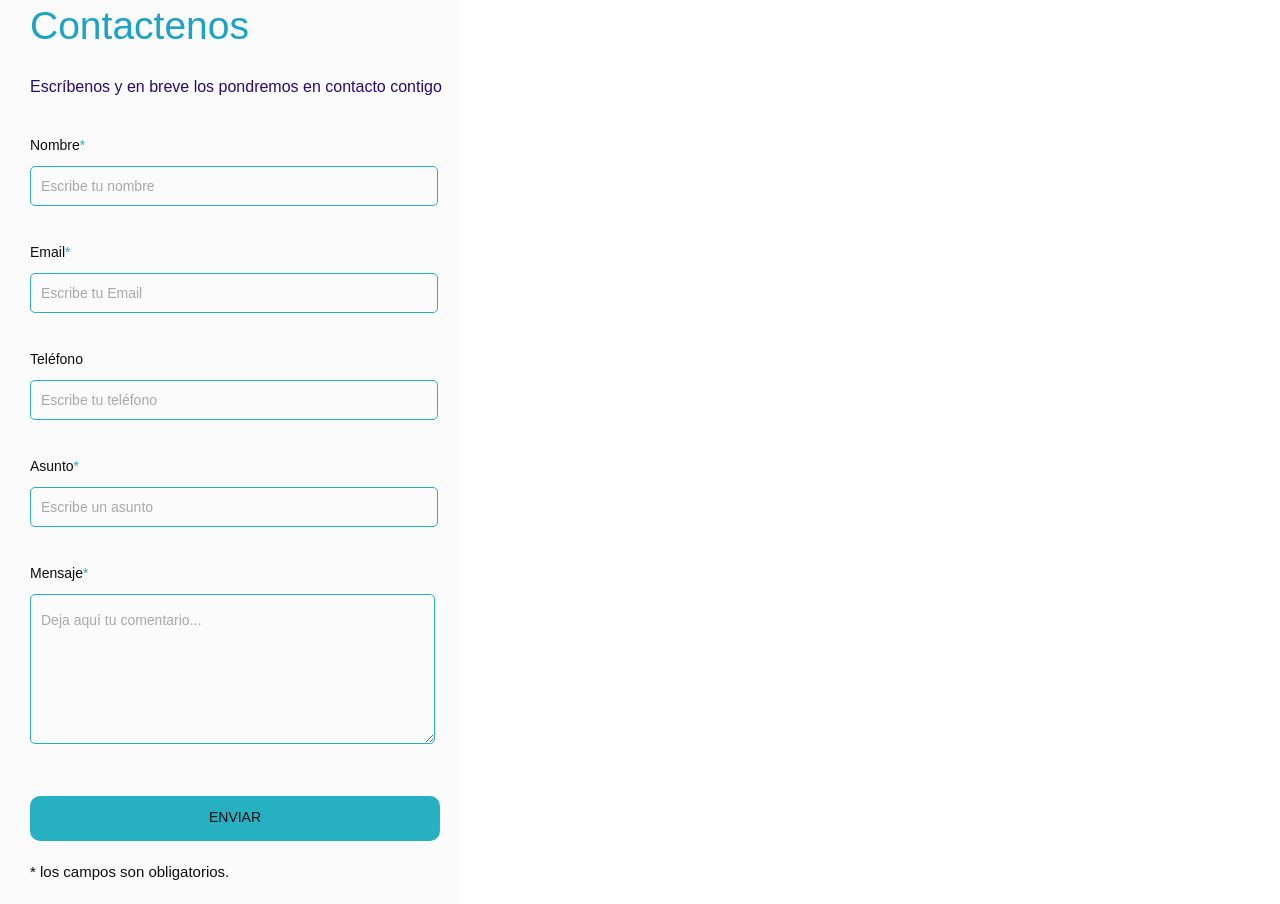
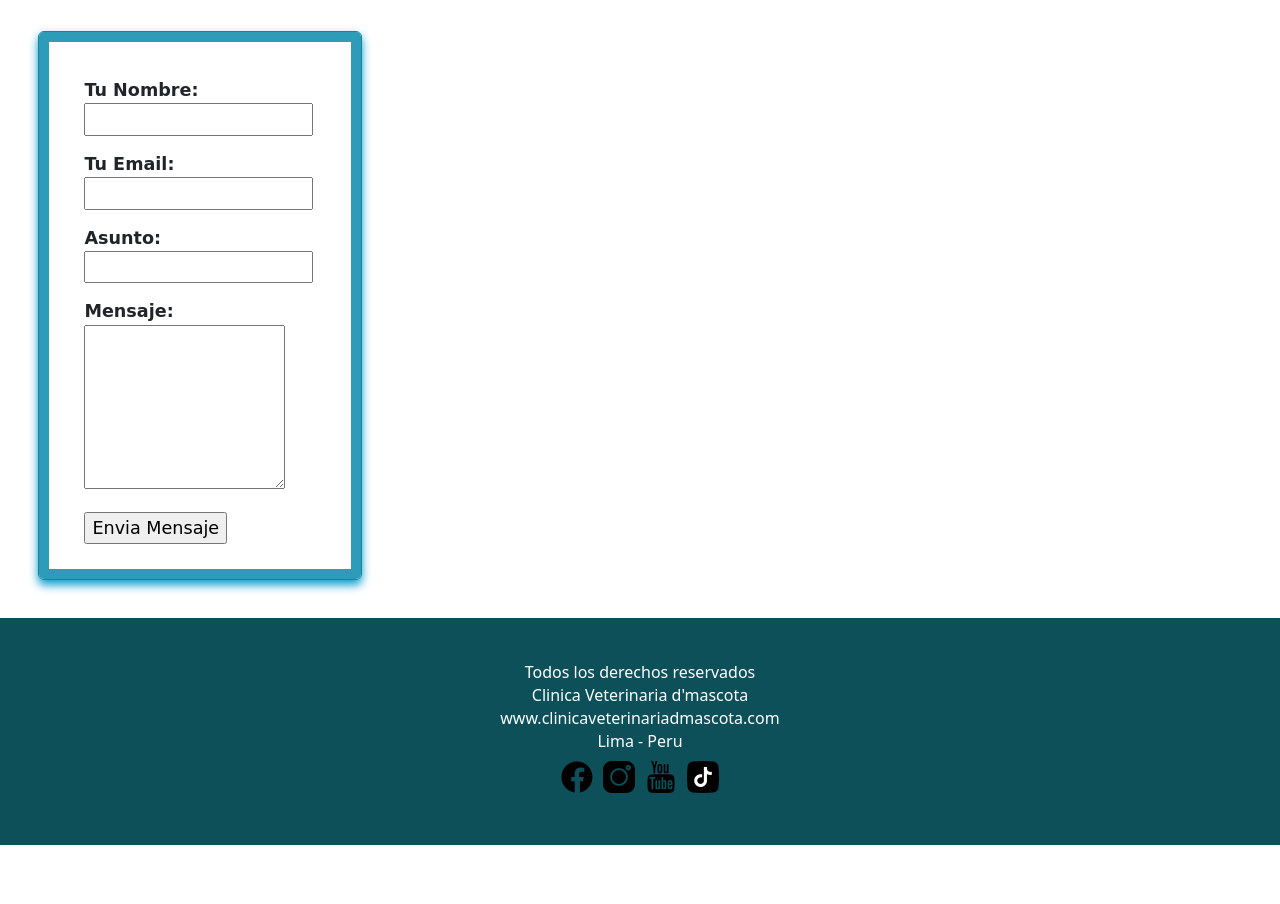
Before and after one commit to MartinMNapan/d-mascotaweb, a website: page Contactos.html in a window 1280 px wide. Shown: the part 356-1260 px from the top of the page. After the commit the page ends 1201 px from the top, so only its background shows below. Drawn offline with nearby package versions, Linux system fonts and the light colour scheme; a web font is replaced by a local one.

Commit message:
formsContacto

```diff
--- a/Contactos.html
+++ b/Contactos.html
@@ -59,42 +59,14 @@
         </div>
     </nav>
     <!--Se inserta los grids para dearrollar el formulario de contactos-->
-    <main class="gridContactos">
-        <div class="contact_form">
-            <div class="formulario">
-                <h1>Contactenos</h1>
-                <h3>Escríbenos y en breve los pondremos en contacto contigo</h3>
-                <form action="submeter-formulario.php" method="post">
-                    <p>
-                        <label for="nombre" class="colocar_nombre">Nombre<span class="obligatorio">*</span></label>
-                        <input type="text" name="introducir_nombre" id="nombre" required="obligatorio" placeholder="Escribe tu nombre">
-                    </p>
-                    <p>
-                        <label for="email" class="colocar_email">Email<span class="obligatorio">*</span></label>
-                        <input type="email" name="introducir_email" id="email" required="obligatorio" placeholder="Escribe tu Email">
-                    </p>
-                    <p>
-                        <label for="telefone" class="colocar_telefono">Teléfono</label>
-                        <input type="tel" name="introducir_telefono" id="telefono" placeholder="Escribe tu teléfono">
-                    </p>
-                    <p>
-                        <label for="asunto" class="colocar_asunto">Asunto<span class="obligatorio">*</span></label>
-                        <input type="text" name="introducir_asunto" id="assunto" required="obligatorio" placeholder="Escribe un asunto">
-                    </p>
-                    <p>
-                        <label for="mensaje" class="colocar_mensaje">Mensaje<span class="obligatorio">*</span></label>
-                        <textarea name="introducir_mensaje" class="texto_mensaje" id="mensaje" required="obligatorio" placeholder="Deja aquí tu comentario..."></textarea>
-                    </p>
-                    <button type="submit" name="enviar_formulario" id="enviar">
-                        <p>Enviar</p>
-                    </button>
-                    <p class="aviso">
-                        <span class="obligatorio"> * </span>
-                        los campos son obligatorios.
-                    </p>
-                </form>
-            </div>
-        </div>
+    <main class="body">
+        <form class='contacto'>
+            <div><label>Tu Nombre:</label><input type='text' value=''></div>
+            <div><label>Tu Email:</label><input type='text' value=''></div>
+            <div><label>Asunto:</label><input type='text' value=''></div>
+            <div><label>Mensaje:</label><textarea rows='6'></textarea></div>
+            <div><input type='submit' value='Envia Mensaje'></div>
+        </form>
     </main>
     <!--Se añade el footer con la descripcion de la empresa-->
     <footer class="footer">
--- a/sass/componente/forms.scss
+++ b/sass/componente/forms.scss
@@ -1,115 +1,72 @@
-.contact_form{
-    width: 460px;
-    height: auto;
-    border-radius: 10px;
-    padding-top: 30px;
-    padding-bottom: 20px;
-    background-color: #fbfbfb;
-    padding-left: 30px;
-    font-family: Arial, Helvetica, sans-serif;
+.body{
+    width: 400px;
+    padding: 3%;
 
-    h1{
-        font-size: 39px;
-        text-align: letf;
-        padding-bottom: 20px;
-        color: #1ba2c4;
-    }
+    .contacto{
+        border: 1px solid #0986a8;
+        border-radius: 6px;
+        padding: 45px 45px 20px;
+        margin-top: 20px;
+        background-color: white;
+        box-shadow: 0px 5px 10px #0c9dce, 0 0 0 10px #2e9bb9 inset;
+        font-family: $textoIndex;
+        font-size: 110%;
 
-    h3{
-        font-size: 16px;
-        padding-bottom: 30px;
-        color: hsl(258, 84%, 24%);
-    }
-
-        ::-webkit-input-placeholder {
-        color: #a8a8a8;
-       }
-
-
-       ::-webkit-textarea-placeholder {
-        color: #a8a8a8;
-       }
-
-    input{
-        background-color: #fbfbfb;
-        width: 408px;
-        height: 40px;
-        border-radius: 5px;
-        border-style: solid;
-        border-width: 1px;
-        border-color: $colorbase;
-        margin-top: 10px;
-        padding-left: 10px;
-        margin-bottom: 20px;
-    }
-
-    textarea{
-        background-color: #fbfbfb;
-        width: 405px;
-        height: 150px;
-        border-radius: 5px;
-        border-style: solid;
-        border-width: 1px;
-        border-color: $colorbase;
-        margin-top: 10px;
-        padding-left: 10px;
-        margin-bottom: 20px;
-        padding-top: 15px;
-    }
-
+        div{
+            margin-bottom: 15px;
             label{
                 display: block;
-        float: center;
+                font-weight: bold;
+                input[type='text']{
+                    padding: 7px 6px;
+                    width: 294px;
+                    border: 1px solid #CED5D7;
+                    resize: none;
+                    box-shadow:0 0 0 3px #EEF5F7;
+                    margin: 5px 0;
 
-        span{
-            color: $colorbase;
+                    :focus{
+                        outline: none;
+                        box-shadow:0 0 0 3px #dde9ec;
                     }
                 }
+                input[type='submit']{
+                    border: 1px solid #CED5D7;
+                    box-shadow:0 0 0 3px #EEF5F7;
+                    padding: 8px 16px;
+                    border-radius: 20px;
+                    font-weight: bold;
+                    text-shadow: 1px 1px 0px white;
 
-    button{
-        height: 45px;
-        padding-left: 5px;
-        padding-right: 5px;
-        margin-bottom: 20px;
-        margin-top: 10px;
-        text-transform: uppercase;
-        background-color: $colorbase;
-        border-color: $colorbase;
-        border-style: solid;
-        border-radius: 10px;
-        width: 410px;
-        cursor: pointer;
-
-        p{
-            margin-top: 2%;
+                    background: #e4f1f6;
+                    background: -moz-linear-gradient(top, #e4f1f6 0%, #cfe6ef 100%);
+                    background: -webkit-linear-gradient(top, #e4f1f6 0%,#cfe6ef 100%);
+                    :hover{
+                        background: #edfcff;
+                        background: -moz-linear-gradient(top, #edfcff 0%, #cfe6ef 100%);
+                        background: -webkit-linear-gradient(top, #edfcff 0%,#cfe6ef 100%);
+                    }
+                    :active{
+                        background: #cfe6ef;
+                        background: -moz-linear-gradient(top, #cfe6ef 0%, #edfcff 100%);
+                        background: -webkit-linear-gradient(top, #cfe6ef 0%,#edfcff 100%);
                     }
                 }
-
-    .aviso{
-        font-size: 15px;
-        color: #0e0e0e;
-
-        p{
-            color: #fff;
+                textarea{
+                    padding: 7px 6px;
+                    width: 294px;
+                    border: 1px solid #CED5D7;
+                    resize: none;
+                    box-shadow:0 0 0 3px #EEF5F7;
+                    margin: 5px 0;
+                    :focus{
+                        outline: none;
+                        box-shadow:0 0 0 3px #dde9ec;
+                    }
+                }
+            }
         }
 
     }
 
-    p{
-        font-size: 14px;
-        color: #0e0e0e;
 }
-
-    .formulario{
-        input:focus{
-            outline:0;
-            border: 1px solid #97d848;
-        }
-    }
-
-      .formulario
-        textarea:focus{
-            outline:0;
-            border: 1px solid #97d848;
-        }
-    }
```
Also changed, not shown: css/style.css. Lines whose indentation alone changed are shown as unchanged.
